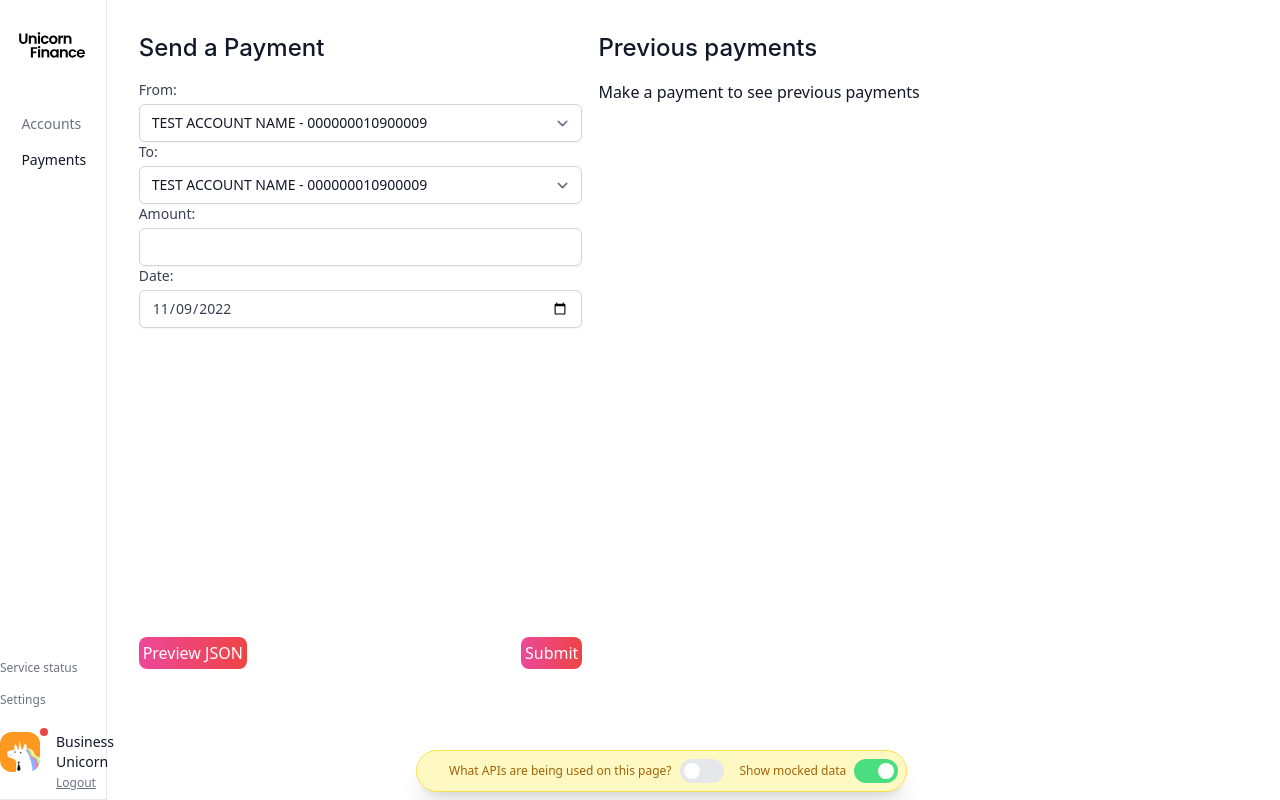
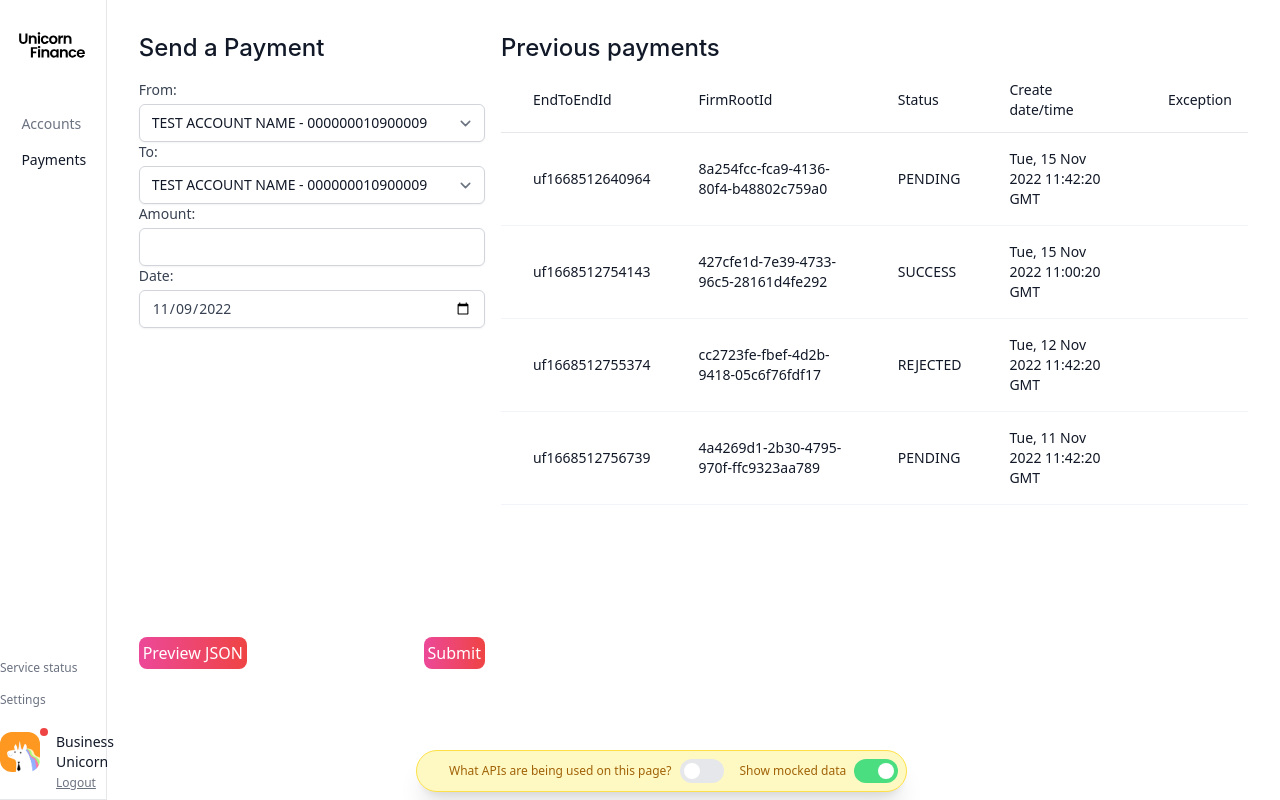
Before and after one commit to jpmorganchase/payments, a React (Create React App) app in the folder app/client/: page /payments in a window 1280 px wide. Built offline with nearby package versions, Linux system fonts and the light colour scheme.

Commit message:
Previous transactions mock added

```diff
--- a/app/client/src/components/sendPayments/PreviousPaymentsGrid.tsx
+++ b/app/client/src/components/sendPayments/PreviousPaymentsGrid.tsx
@@ -1,6 +1,7 @@
 import React from 'react';
 import { AppContext } from '../../context/AppContext';
 import { PaymentStatusResponseType } from '../../types/globalPaymentApiTypes';
+import previousMockedTransactionsUntyped from '../../mockedJson/uf-mocked-previous-payments.json';
 
 const headers: string[] = [
   'EndToEndId',
@@ -10,17 +11,27 @@ const headers: string[] = [
   'Exception',
 ];
 
+type MockedTransactions = {
+  payments: PaymentStatusResponseType[]
+};
+const previousMockedTransactions: MockedTransactions = previousMockedTransactionsUntyped as MockedTransactions;
+
 function PreviousPaymentsGrid() {
   const {
     displayingMockedData,
     setJsonDialogData,
   } = React.useContext(AppContext);
+  let previousPayments: PaymentStatusResponseType[] = [];
   let sessionStorageKey = 'previousMockedTransactions';
+
   if (!displayingMockedData) {
     sessionStorageKey = 'mockedTransactions';
   }
-  const previousPayments: PaymentStatusResponseType[] = JSON.parse(sessionStorage.getItem(sessionStorageKey) || '[]') as PaymentStatusResponseType[];
+  const previousPaymentsSessionStorage: PaymentStatusResponseType[] = JSON.parse(sessionStorage.getItem(sessionStorageKey) || '[]') as PaymentStatusResponseType[];
 
+  if (displayingMockedData) {
+    previousPayments = [...previousPaymentsSessionStorage, ...previousMockedTransactions.payments];
+  }
   return (
     <>
       {(!previousPayments || previousPayments.length === 0) && <p>Make a payment to see previous payments</p>}
--- /dev/null
+++ b/app/client/src/mockedJson/uf-mocked-previous-payments.json
@@ -0,0 +1,44 @@
+{
+    "payments": [
+        {
+            "identifiers": {
+                "endToEndId": "uf1668512640964",
+                "firmRootId": "8a254fcc-fca9-4136-80f4-b48802c759a0"
+            },
+            "paymentStatus": {
+                "createDateTime": "Tue, 15 Nov 2022 11:42:20 GMT",
+                "status": "PENDING"
+            }
+        },
+        {
+            "identifiers": {
+                "endToEndId": "uf1668512754143",
+                "firmRootId": "427cfe1d-7e39-4733-96c5-28161d4fe292"
+            },
+            "paymentStatus": {
+                "createDateTime": "Tue, 15 Nov 2022 11:00:20 GMT",
+                "status": "SUCCESS"
+            }
+        },
+        {
+            "identifiers": {
+                "endToEndId": "uf1668512755374",
+                "firmRootId": "cc2723fe-fbef-4d2b-9418-05c6f76fdf17"
+            },
+            "paymentStatus": {
+                "createDateTime": "Tue, 12 Nov 2022 11:42:20 GMT",
+                "status": "REJECTED"
+            }
+        },
+        {
+            "identifiers": {
+                "endToEndId": "uf1668512756739",
+                "firmRootId": "4a4269d1-2b30-4795-970f-ffc9323aa789"
+            },
+            "paymentStatus": {
+                "createDateTime": "Tue, 11 Nov 2022 11:42:20 GMT",
+                "status": "PENDING"
+            }
+        }
+    ]
+}
```
